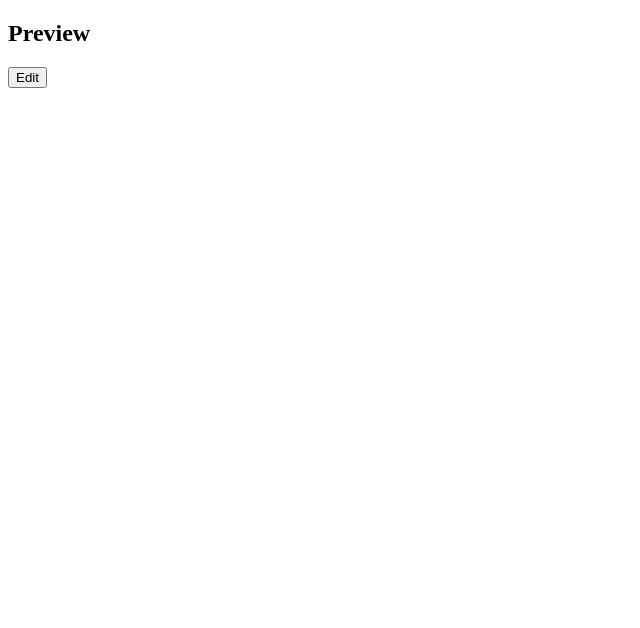
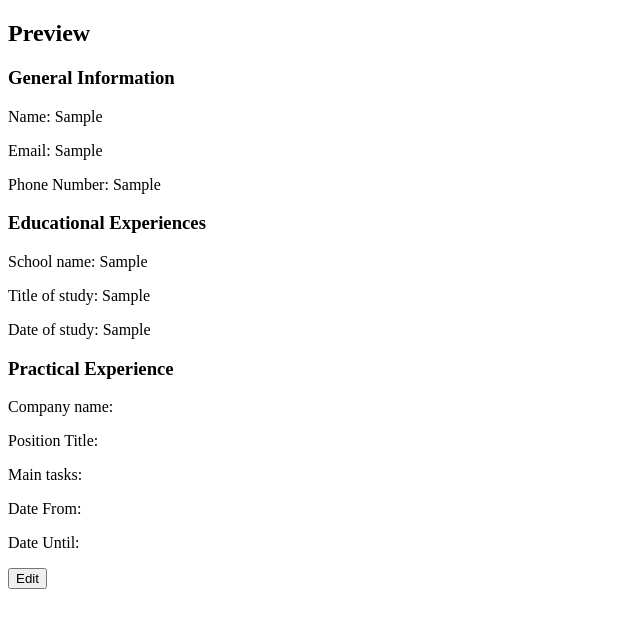
Before and after one commit to smlrods/cv-project, a React (Create React App) app: page / in a window 1280 px wide. Both pictures are taken after typing "Sample", "Sample", "Sample", "Sample", "Sample", "Sample" into the empty fields and a click on the button "Submit". Shown: the top 628 px of the page, without its empty margins (0-640 px from the left). Built offline with nearby package versions, Linux system fonts and the light colour scheme.

Commit message:
Add CVPreview component

```diff
--- a/src/App.js
+++ b/src/App.js
@@ -1,5 +1,6 @@
 import React from "react";
 import CVForm from "./components/CVForm";
+import CVPreview from "./components/CVPreview";
 import uniqid from "uniqid";
 
 class App extends React.Component {
@@ -223,6 +224,9 @@ class App extends React.Component {
     return (
       <div>
         <h2>Preview</h2>
+        <CVPreview generalInfo={this.state.generalInfo}
+                   educationalExperiences={this.state.educationalExperiences}
+                   practicalExperiences={this.state.practicalExperiences}/>
         <button onClick={() => this.setState({editing: !this.state.editing})}>Edit</button>
       </div>
     )
--- /dev/null
+++ b/src/components/CVPreview.js
@@ -0,0 +1,51 @@
+import React from "react";
+
+class CVPreview extends React.Component {
+  constructor() {
+    super();
+  }
+
+  render() {
+    const { generalInfo,
+            educationalExperiences,
+            practicalExperiences } = this.props;
+    return (
+      <div>
+        <div className="cv-section-preview">
+          <h3>General Information</h3>
+          <p>Name: {generalInfo.name}</p>
+          <p>Email: {generalInfo.email}</p>
+          <p>Phone Number: {generalInfo.phoneNumber}</p>
+        </div>
+        <div className="cv-section-preview">
+          <h3>Educational Experiences</h3>
+          {educationalExperiences.map((experience) => {
+            return (
+              <div key={experience.id}>
+                <p>School name: {experience.schoolName}</p>
+                <p>Title of study: {experience.titleOfStudy}</p>
+                <p>Date of study: {experience.dateOfStudy}</p>
+              </div>
+            )
+          })}
+        </div>
+        <div className="cv-section-preview">
+          <h3>Practical Experience</h3>
+          {practicalExperiences.map((experience) => {
+            return (
+              <div key={experience.id}>
+                <p>Company name: {experience.companyName}</p>
+                <p>Position Title: {experience.positionTitle}</p>
+                <p>Main tasks: {experience.mainTasks}</p>
+                <p>Date From: {experience.dateFrom}</p>
+                <p>Date Until: {experience.dateUntil}</p>
+              </div>
+            )
+          })}
+        </div>
+      </div>
+    );
+  }
+}
+
+export default CVPreview;
```
